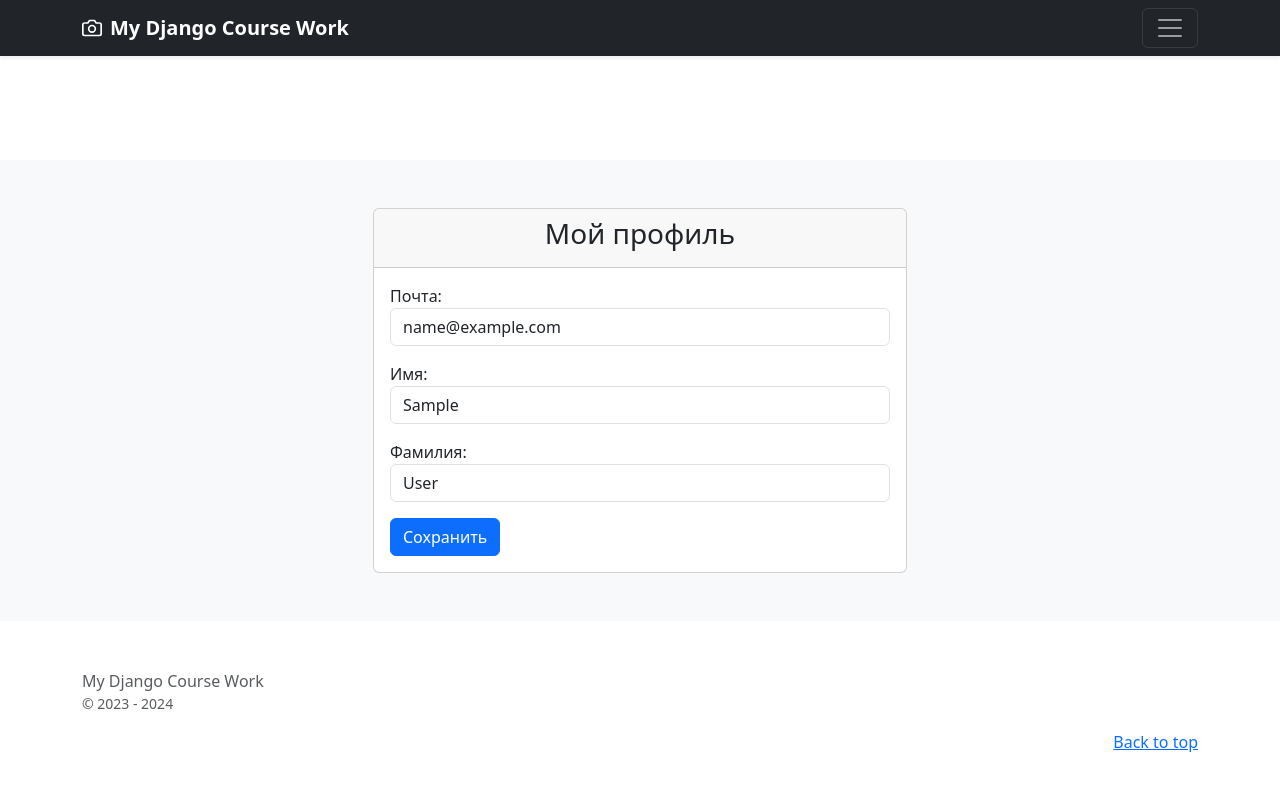
After one commit to skysaika/cworkdjango, a Django app: page /users/profile/ in a window 1280 px wide. The commit adds this page. Run offline with Django 5.2, Linux system fonts and the light colour scheme; the visitor is signed in with stand-in values (Sample User, id 1); some libraries are stand-ins or nearby versions.

Commit message:
Rename UserForm to UserRegisterForm in views.py/class RegisterView and forms.py. User Profile: create path 'profile/' in users/urls.py, class UserUpdateView in users/views.py, create button 'Профиль' in inc_main_menu, create UserForm in forms.py, template user_form.html, add widget forms.HiddenInput to password

```diff
--- a/main/templates/main/includes/inc_main_menu.html
+++ b/main/templates/main/includes/inc_main_menu.html
@@ -10,6 +10,7 @@
 
 
         {% if user.is_authenticated %}
+            <li><a href="{% url 'users:profile' %}" class="text-white">Профиль</a></li>
             <li><a href="{% url 'users:logout' %}" class="text-white">Выйти</a></li>
         {% else %}
             <li><a href="{% url 'users:login' %}" class="text-white">Войти</a></li>
--- a/users/forms.py
+++ b/users/forms.py
@@ -1,12 +1,27 @@
-from django.contrib.auth.forms import UserCreationForm
+from django.contrib.auth.forms import UserCreationForm, UserChangeForm
+from django import forms
 
 from mailing.forms import StyleFormMixin
 from users.models import User
 
 
-class UserForm(StyleFormMixin, UserCreationForm):
+class UserRegisterForm(StyleFormMixin, UserCreationForm):
     """Форма регистрации пользователя"""
 
     class Meta:
         model = User
         fields = ('email', 'password1', 'password2')  # заменили 'username' на 'email'
+
+
+class UserForm(StyleFormMixin, UserChangeForm):
+    """Форма редактирования профиля"""
+
+    class Meta:
+        model = User
+        fields = ('email', 'password', 'first_name', 'last_name')
+
+     # Изменим стили для полей ввода пароля, спрятав его
+    def __init__(self, *args, **kwargs):
+        super().__init__(*args, **kwargs)
+
+        self.fields['password'].widget = forms.HiddenInput()
--- /dev/null
+++ b/users/templates/users/user_form.html
@@ -0,0 +1,28 @@
+{% extends 'main/base.html' %}
+
+{% block content %}
+    <div class="container">
+    <div class="col-12">
+
+        <form class="row justify-content-center" method="post" enctype="multipart/form-data">
+            <!-- слева карточка ст-->
+            <div class="col-md-6 mx-auto">
+                <div class="card">
+                    <div class="card-header">
+                        <h3 class="card-title text-center">Мой профиль</h3>
+                    </div>
+                    <div class="card-body">
+                        <form method="post" enctype="multipart/form-data">
+                            {% csrf_token %}
+                            {{ form.as_p }}
+
+                            <button type="submit" class="btn btn-primary">Сохранить</button>
+                        </form>
+                    </div>
+                </div>
+            </div>
+
+        </form>
+    </div>
+    </div>
+{% endblock %}
--- a/users/urls.py
+++ b/users/urls.py
@@ -1,7 +1,7 @@
 from django.urls import path
 
 from users.apps import UsersConfig
-from users.views import LoginView, LogoutView, RegisterView
+from users.views import LoginView, LogoutView, RegisterView, UserUpdateView
 
 app_name = UsersConfig.name
 
@@ -10,4 +10,5 @@ urlpatterns = [
     path('', LoginView.as_view(), name='login'),  # маршрут для входа
     path('logout/', LogoutView.as_view(), name='logout'),  # маршрут для выхода
     path('register/', RegisterView.as_view(), name='register'),  # маршрут для регистрации
+    path('profile/', UserUpdateView.as_view(), name='profile'),  # маршрут для профиля
 ]
--- a/users/views.py
+++ b/users/views.py
@@ -3,9 +3,9 @@ from django.contrib.auth.views import LoginView as BaseLoginView
 from django.contrib.auth.views import LogoutView as BaseLogoutView
 from django.core.mail import send_mail
 from django.urls import reverse_lazy
-from django.views.generic import CreateView
+from django.views.generic import CreateView, UpdateView
 
-from users.forms import UserForm
+from users.forms import UserRegisterForm, UserForm
 from users.models import User
 
 
@@ -20,7 +20,7 @@ class LogoutView(BaseLogoutView):  # наследуемся от BaseLogoutView
 class RegisterView(CreateView):
     """Контроллер для регистрации"""
     model = User
-    form_class = UserForm
+    form_class = UserRegisterForm
     template_name = 'users/register.html'
     success_url = reverse_lazy('users:login')
 
@@ -34,3 +34,14 @@ class RegisterView(CreateView):
             recipient_list=[new_user.email],
         )
         return super().form_valid(form)
+
+
+class UserUpdateView(UpdateView):
+    """Контроллер для редактирования профиля"""
+    model = User
+    success_url = reverse_lazy('users:profile')
+    form_class = UserForm
+
+    def get_object(self, queryset=None):
+        """Избавляемся от идентификатора текущего пользователя"""
+        return self.request.user
```
